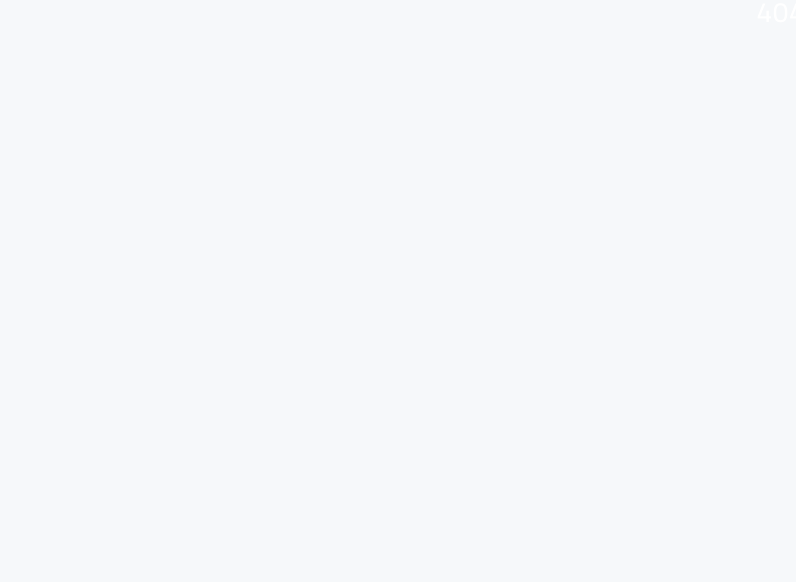
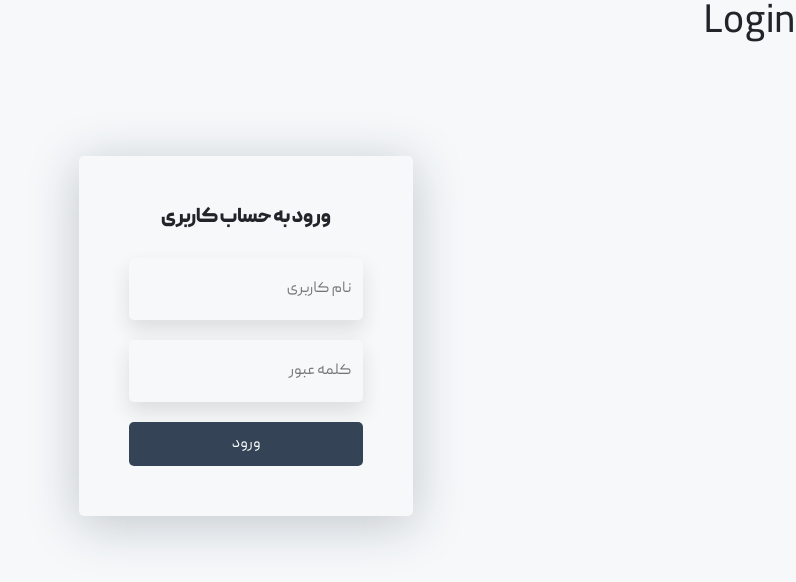
Before and after one commit to Mostafakahani/blog-Ammd, a Next.js app: page /account/login in a window 1280 px wide. Before the commit this address had no page. Shown: the top 582 px of the page, without its empty margins (484-1280 px from the left). Built offline with nearby package versions, Linux system fonts and the light colour scheme.

Commit message:
back new

```diff
--- a/package.json
+++ b/package.json
@@ -15,18 +15,21 @@
     "@mui/joy": "^5.0.0-alpha.72",
     "@mui/material": "^5.11.16",
     "axios": "^1.4.0",
+    "bcryptjs": "^2.4.3",
     "body-parser": "^1.20.2",
     "bootstrap": "^5.2.3",
     "cors": "^2.8.5",
     "eslint": "8.36.0",
     "eslint-config-next": "13.2.4",
     "express": "^4.18.2",
+    "jsonwebtoken": "^9.0.0",
     "mysql": "^2.18.1",
     "next": "13.2.4",
     "package": "^1.0.1",
     "packages": "^0.0.8",
     "react": "18.2.0",
     "react-dom": "18.2.0",
-    "sass": "^1.60.0"
+    "sass": "^1.60.0",
+    "sweetalert2": "^11.7.12"
   }
 }
--- /dev/null
+++ b/pages/account/login.js
@@ -0,0 +1,71 @@
+import React, { useState } from 'react';
+import axios from 'axios';
+import Swal from 'sweetalert2';
+
+const Login = () => {
+  const [username, setUsername] = useState('');
+  const [password, setPassword] = useState('');
+
+  const handleSubmit = async (e) => {
+    e.preventDefault();
+
+    try {
+      // ارسال درخواست به سمت سرور
+      const response = await axios.post('http://localhost:3001/api/login', {
+        username,
+        password,
+      });
+
+      // دریافت توکن از پاسخ سرور
+      const { token } = response.data;
+
+      // ذخیره توکن در localStorage یا در جای دیگر
+      localStorage.setItem('token', token);
+
+      // ریدایرکت به صفحه مورد نظر
+      window.location.href = '/dashboard';
+    } catch (error) {
+      console.error('Error:', error);
+
+      // پردازش خطا و نمایش پوش‌نوتیفیکیشن با استفاده از SweetAlert2
+      Swal.fire({
+        icon: 'error',
+        title: 'Error',
+        text: 'An error occurred during login. Please try again later.',
+      });
+    }
+  };
+
+  return (
+    <div>
+      <h1>Login Page</h1>
+      <div className="container d-flex justify-content-center" style={{ textAlign: 'center' }}>
+
+        <form className="row flex-column" style={{ width: '30%' }} onSubmit={handleSubmit}>
+          <h5 style={{ fontWeight: '900' }}>ورود به حساب کاربری</h5>
+
+          <input
+            className=' col'
+            type="text"
+            value={username}
+            onChange={(e) => setUsername(e.target.value)}
+            placeholder="نام کاربری"
+
+          />
+          <input
+            className=' col'
+            type="password"
+            value={password}
+            onChange={(e) => setPassword(e.target.value)}
+            placeholder="کلمه عبور"
+
+          />
+          <button type="submit">ورود</button>
+        </form>
+      </div>
+    </div>
+  );
+};
+
+
+export default Login;
--- a/pages/login/index.js
+++ b/pages/account/register.js
@@ -3,7 +3,7 @@
 
 import { useState } from "react";
 
-export default function Login() {
+export default function Register() {
 
     const [formData, setFormData] = useState({
         firstName: '',
--- /dev/null
+++ b/pages/config.js
@@ -0,0 +1,3 @@
+module.exports = {
+    secretKey: 'your-secret-key-here'
+};
```
Also changed, not shown: pages/server.js (+93 -5 lines), 1 other file (tests, documents, lock files or other folders).
